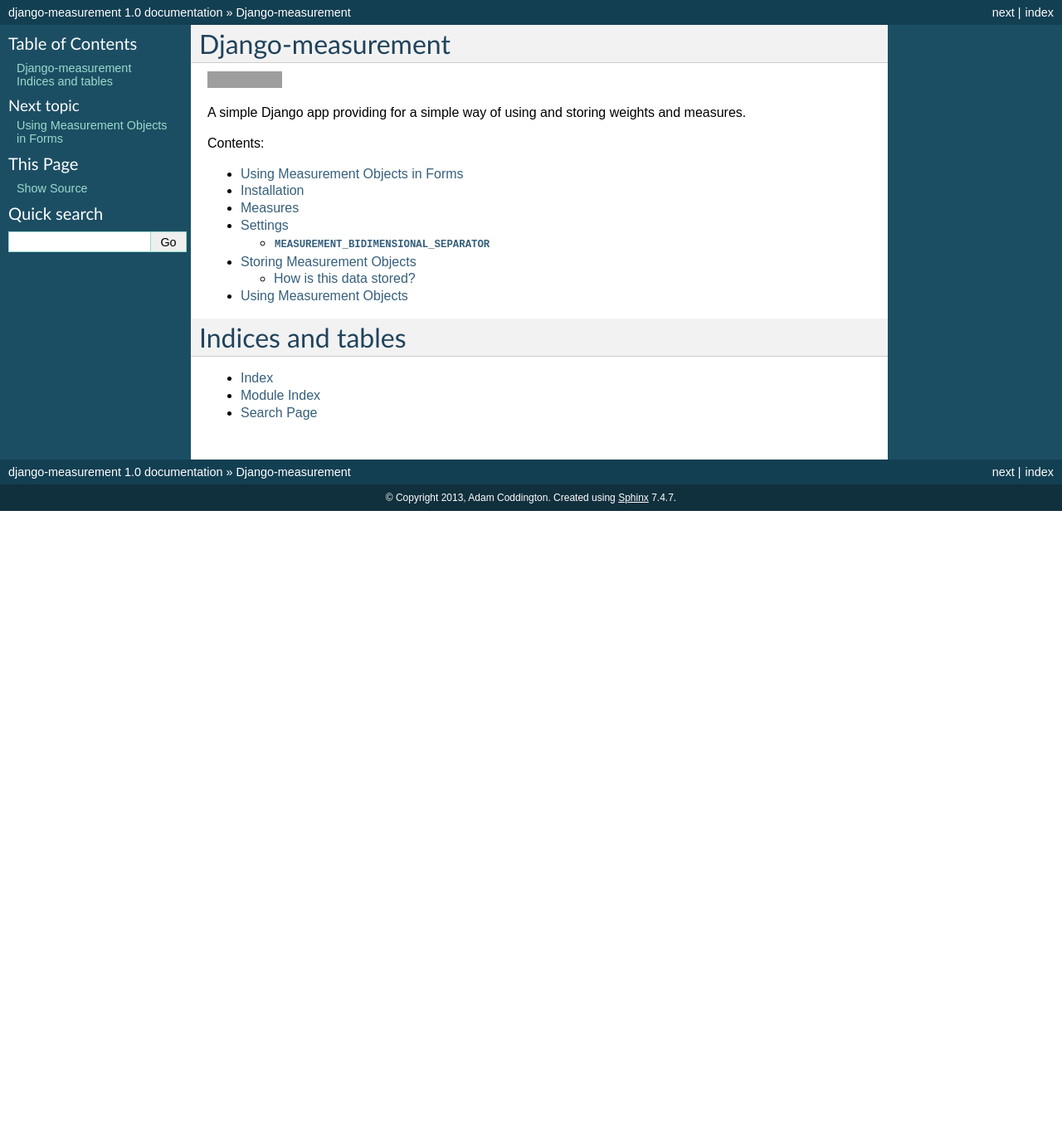
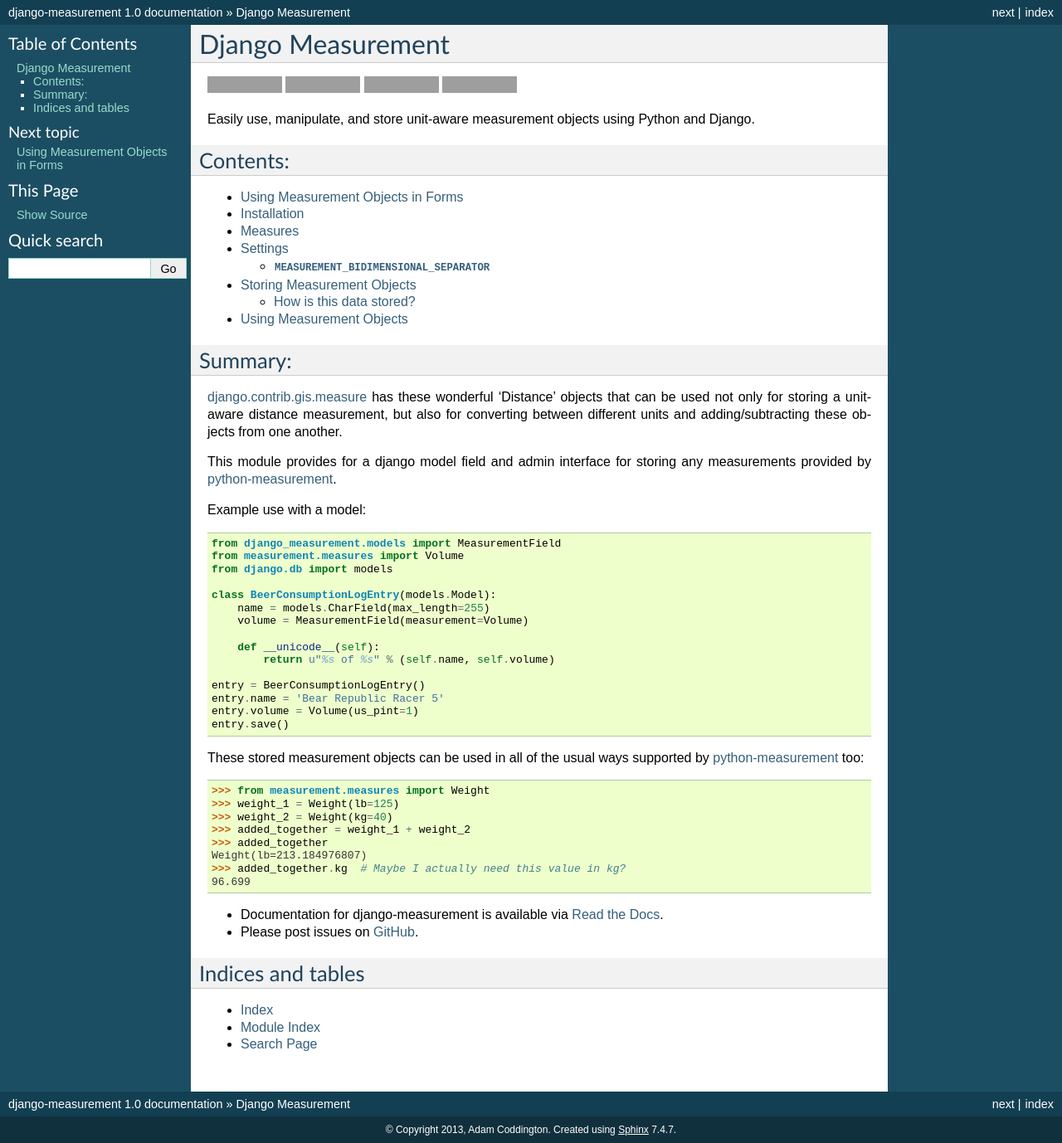
Before and after one commit to coddingtonbear/django-measurement, a Sphinx documentation site: the page built from docs/index.rst, in a window 1280 px wide. Shown: the whole page at 83% size. Built offline with Sphinx 7.4.7, drawn with Linux system fonts in a browser that asks for light colours; before the commit the page ends 900 px from its top, so only the background shows below that; grey boxes are pictures that could not be loaded.

Commit message:
Add Django 2.0 support
* Drop support for Python 2
* Drop support for Django 1.8
* Drop support for Django 1.10
* Add pbr to simplify releases
* Add travis based deploys
* Add CodeCov
* Update readme

```diff
--- a/docs/index.rst
+++ b/docs/index.rst
@@ -1,28 +1,84 @@
-.. django-measurement documentation master file, created by
-   sphinx-quickstart on Tue Jan 22 20:02:38 2013.
-   You can adapt this file completely to your liking, but it should at least
-   contain the root `toctree` directive.
-
-Django-measurement
+Django Measurement
 ==================
 
-.. image:: https://travis-ci.org/coddingtonbear/django-measurement.png?branch=master
-   :target: https://travis-ci.org/coddingtonbear/django-measurement
+|version| |ci| |coverage| |license|
 
-A simple Django app providing for
-a simple way of using and storing weights and measures.
+Easily use, manipulate, and store unit-aware measurement objects using Python
+and Django.
 
 Contents:
+---------
 
 .. toctree::
-   :maxdepth: 2
-   :glob:
+    :maxdepth: 2
+    :glob:
 
-   topics/*
+    topics/*
 
+Summary:
+--------
+
+`django.contrib.gis.measure <https://github.com/django/django/blob/master/django/contrib/gis/measure.py>`_
+has these wonderful 'Distance' objects that can be used not only for storing a
+unit-aware distance measurement, but also for converting between different
+units and adding/subtracting these objects from one another.
+
+This module provides for a django model field and admin interface for storing
+any measurements provided by `python-measurement`_.
+
+Example use with a model:
+
+.. code-block:: python
+
+   from django_measurement.models import MeasurementField
+   from measurement.measures import Volume
+   from django.db import models
+
+   class BeerConsumptionLogEntry(models.Model):
+       name = models.CharField(max_length=255)
+       volume = MeasurementField(measurement=Volume)
+
+       def __unicode__(self):
+           return u"%s of %s" % (self.name, self.volume)
+
+   entry = BeerConsumptionLogEntry()
+   entry.name = 'Bear Republic Racer 5'
+   entry.volume = Volume(us_pint=1)
+   entry.save()
+
+These stored measurement objects can be used in all of the usual ways supported
+by `python-measurement`_
+too:
+
+.. code-block:: python
+
+   >>> from measurement.measures import Weight
+   >>> weight_1 = Weight(lb=125)
+   >>> weight_2 = Weight(kg=40)
+   >>> added_together = weight_1 + weight_2
+   >>> added_together
+   Weight(lb=213.184976807)
+   >>> added_together.kg  # Maybe I actually need this value in kg?
+   96.699
+
+- Documentation for django-measurement is available via `Read the Docs`_.
+- Please post issues on GitHub_.
+
+.. _Read the Docs: https://django-measurement.readthedocs.io/
+.. _GitHub: https://github.com/coddingtonbear/django-measurement/issues
+.. _python-measurement: https://github.com/coddingtonbear/python-measurement
+
+.. |version| image:: https://img.shields.io/pypi/v/django-measurement.svg
+    :target: https://pypi.python.org/pypi/django-measurement
+.. |ci| image:: https://api.travis-ci.org/coddingtonbear/django-measurement.svg?branch=master
+    :target: https://travis-ci.org/coddingtonbear/django-measurement
+.. |coverage| image:: https://codecov.io/gh/coddingtonbear/django-measurement/branch/master/graph/badge.svg
+    :target: https://codecov.io/gh/coddingtonbear/django-measurement
+.. |license| image:: https://img.shields.io/badge/license-MIT-blue.svg
+    :target: LICENSE
 
 Indices and tables
-==================
+------------------
 
 * :ref:`genindex`
 * :ref:`modindex`
--- a/requirements.txt
+++ b/requirements.txt
@@ -1,2 +1,3 @@
+django
 django-appconf>=1.0.2
 measurement>=1.6
```
Also changed, not shown: README.rst (renamed from readme.rst, +21 -12 lines), requirements-dev.txt (+7 -21 lines), setup.cfg (+27 -3 lines), setup.py (+2 -31 lines), .travis.yml, 11 other files.
